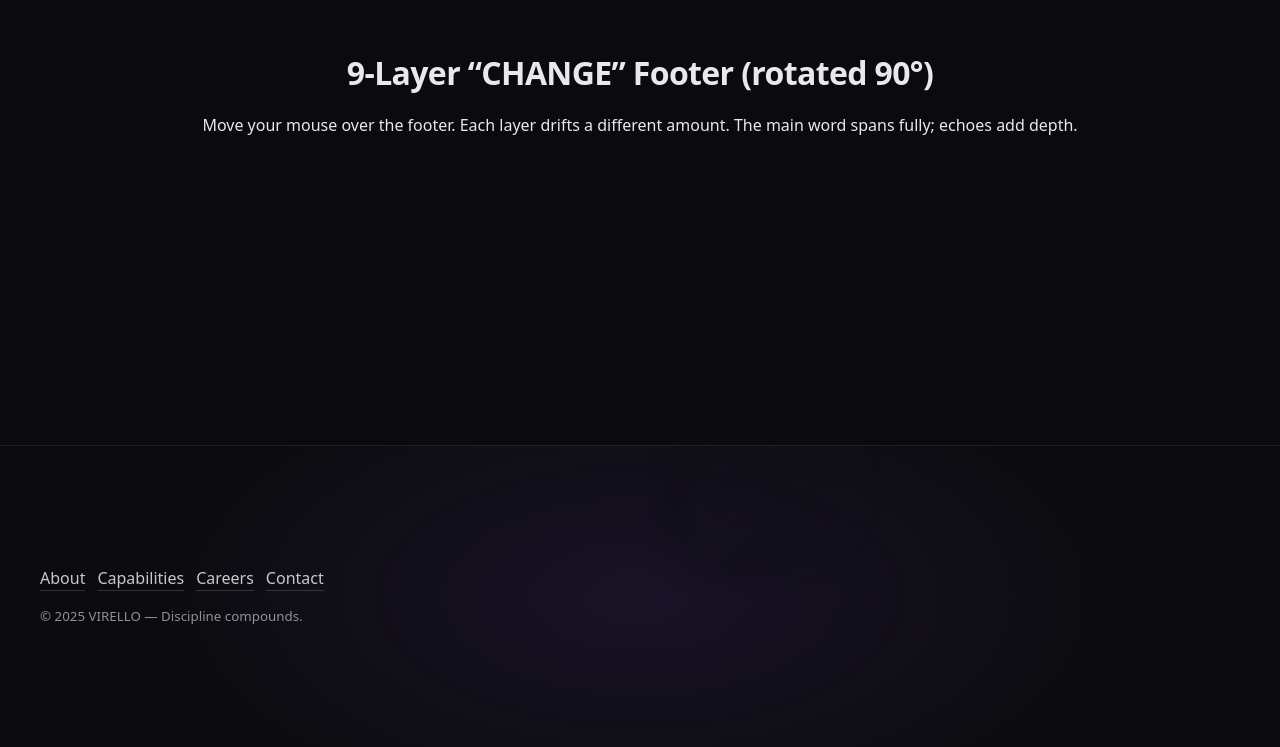
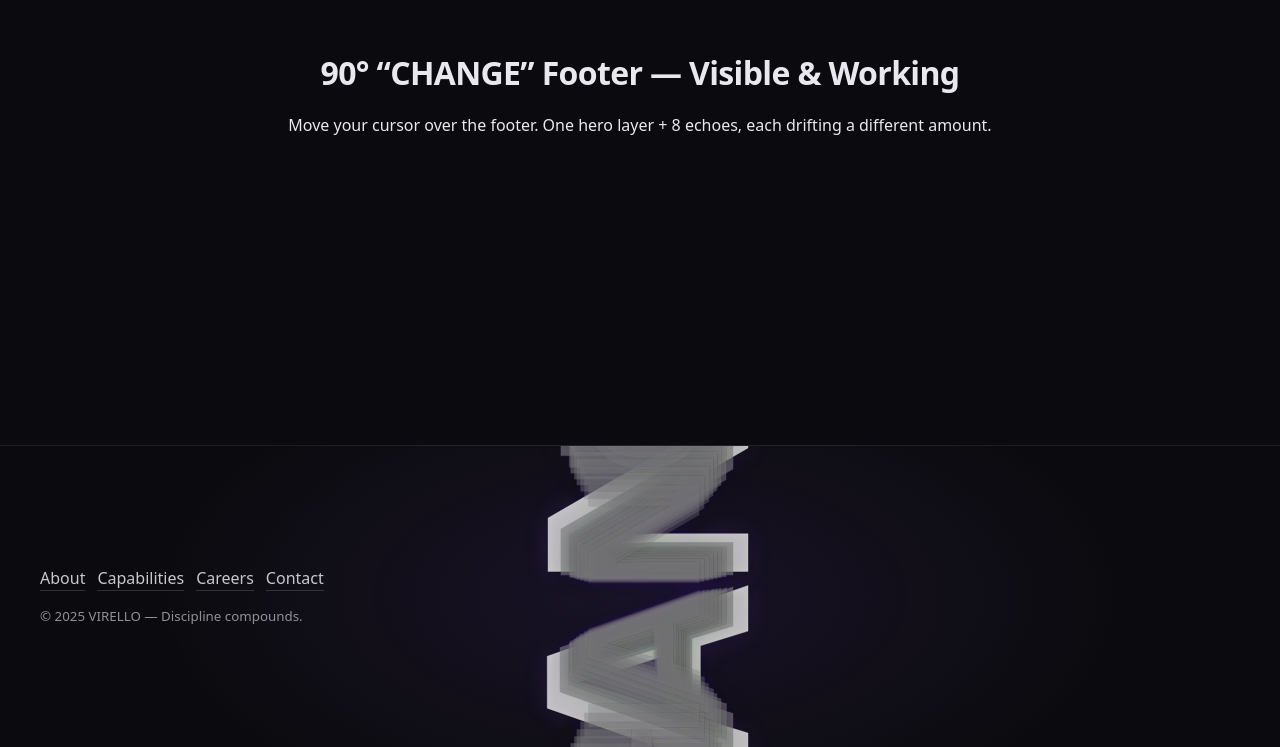
Before and after one commit to iDroza/briceida.com, a plain HTML site: page index.html in a window 1280 px wide. Shown: the part 243-990 px from the top of the page. Drawn offline with Linux system fonts and the light colour scheme.

Commit message:
Update index.html

```diff
--- a/index.html
+++ b/index.html
@@ -3,138 +3,112 @@
 <head>
 <meta charset="utf-8" />
 <meta name="viewport" content="width=device-width, initial-scale=1" />
-<title>Accenture-style Footer: 9× “CHANGE” @ 90° with Parallax</title>
+<title>Accenture-style 90° “CHANGE” Footer (Fixed)</title>
 <style>
   :root{
-    --bg: #0b0b0f;
-    --fg: #e8e8ee;
-    --accent: #9b59ff;
+    --bg:#0b0b0f;
+    --fg:#e8e8ee;
+    --accent:#9b59ff;
   }
 
-  /* Demo scaffold */
   html,body{height:100%;margin:0;background:var(--bg);color:var(--fg);font:16px/1.5 system-ui,-apple-system,"Segoe UI",Roboto,Arial;}
   main{min-height:70vh;display:grid;place-items:center;text-align:center;padding:4rem 1rem;}
   h1{margin:0 0 .5rem;font-weight:800;letter-spacing:-.02em}
 
-  /* Footer container */
   .footer{
-    position:relative;
-    overflow:hidden;
-    isolation:isolate;
+    position:relative;overflow:hidden;isolation:isolate;
     border-top:1px solid rgba(255,255,255,.08);
     padding:clamp(56px,10vw,120px) 0;
     background:
-      radial-gradient(800px 400px at var(--mx,50%) var(--my,50%),
-        rgba(155,89,255,.10), transparent 60%) ,
+      radial-gradient(800px 400px at var(--mx,50%) var(--my,50%), rgba(155,89,255,.10), transparent 60%),
       #0b0b0f;
   }
-
-  .footer-inner{
-    max-width:1200px;margin:0 auto;padding:0 20px;position:relative;z-index:2;
-    display:grid;gap:16px;
-  }
+  .footer-inner{max-width:1200px;margin:0 auto;padding:0 20px;position:relative;z-index:2;display:grid;gap:16px;}
   .footer-links{display:flex;flex-wrap:wrap;gap:12px;opacity:.85}
   .footer-links a{color:var(--fg);text-decoration:none;border-bottom:1px solid rgba(255,255,255,.18)}
   .footer-links a:hover{opacity:1}
 
-  /* MOVING STACK — each row is a “block”, all rotated 90° */
-  .change-stack{
-    position:absolute;inset:0;z-index:1;pointer-events:none;
-    display:block;
-  }
+  /* Cursor-reactive stack */
+  .change-stack{position:absolute;inset:0;z-index:1;pointer-events:none}
 
-  /* shared text look */
   .row{
     position:absolute;left:50%;top:50%;
     transform-origin:center;
+    white-space:nowrap;user-select:none;
     font-weight:900;letter-spacing:-.04em;line-height:.85;
-    white-space:nowrap;user-select:none;
-    mix-blend-mode:difference; /* reads on light/dark */
-    color:transparent;
-    -webkit-text-stroke:1px rgba(255,255,255,.18);
-            text-stroke:1px rgba(255,255,255,.18);
-    text-shadow:0 0 24px rgba(155,89,255,.12), 0 2px 8px rgba(0,0,0,.35);
+    /* Visible fill + subtle stroke so it actually shows up */
+    color:rgba(255,255,255,.85);
+    -webkit-text-stroke:1px rgba(255,255,255,.22);
+            text-stroke:1px rgba(255,255,255,.22);
+    text-shadow:0 0 24px rgba(155,89,255,.16), 0 2px 8px rgba(0,0,0,.35);
+    mix-blend-mode:difference; /* keeps contrast over varied bg */
   }
 
-  /* The “full word” hero layer is bigger and clearer */
-  .row.hero{
-    font-size:clamp(72px, 22vw, 280px);
-    opacity:.35;
-  }
+  .row.hero{font-size:clamp(72px,22vw,280px);opacity:.9}
+  .row.e1{font-size:clamp(60px,19vw,240px);opacity:.35}
+  .row.e2{font-size:clamp(56px,18vw,220px);opacity:.30}
+  .row.e3{font-size:clamp(52px,17vw,210px);opacity:.28}
+  .row.e4{font-size:clamp(48px,16vw,200px);opacity:.26}
+  .row.e5{font-size:clamp(46px,15vw,190px);opacity:.24}
+  .row.e6{font-size:clamp(44px,14vw,180px);opacity:.22}
+  .row.e7{font-size:clamp(42px,13vw,170px);opacity:.20}
+  .row.e8{font-size:clamp(40px,12vw,160px);opacity:.18}
 
-  /* The echoes vary in size/opacity for depth */
-  .row.e1{font-size:clamp(60px, 19vw, 240px);opacity:.20;filter:blur(.2px)}
-  .row.e2{font-size:clamp(56px, 18vw, 220px);opacity:.18;filter:blur(.2px)}
-  .row.e3{font-size:clamp(52px, 17vw, 210px);opacity:.16}
-  .row.e4{font-size:clamp(48px, 16vw, 200px);opacity:.15}
-  .row.e5{font-size:clamp(46px, 15vw, 190px);opacity:.14}
-  .row.e6{font-size:clamp(44px, 14vw, 180px);opacity:.13}
-  .row.e7{font-size:clamp(42px, 13vw, 170px);opacity:.12}
-  .row.e8{font-size:clamp(40px, 12vw, 160px);opacity:.11}
-
-  /* Fake fill sheen via ::before */
+  /* Optional sheen tied to cursor; now additive, not replacing fill */
   .row::before{
     content:attr(data-text);
     position:absolute;inset:0;
-    background:linear-gradient(90deg,#fff,#cfcfcf 35%,#fff 70%);
+    background:linear-gradient(90deg,#fff,#dcdcdc 35%,#fff 70%);
     background-size:200% 100%;
     background-position:var(--gx,50%) 50%;
     -webkit-background-clip:text;background-clip:text;
-    color:transparent;opacity:.18;
+    color:transparent;opacity:.15;pointer-events:none;
   }
 
-  /* Respect reduced motion */
   @media (prefers-reduced-motion: reduce){
     .footer{background:#0b0b0f}
   }
 </style>
 </head>
 <body>
-
 <main>
   <div>
-    <h1>9-Layer “CHANGE” Footer (rotated 90°)</h1>
-    <p>Move your mouse over the footer. Each layer drifts a different amount. The main word spans fully; echoes add depth.</p>
+    <h1>90° “CHANGE” Footer — Visible & Working</h1>
+    <p>Move your cursor over the footer. One hero layer + 8 echoes, each drifting a different amount.</p>
   </div>
 </main>
 
 <footer class="footer" id="footer">
   <div class="footer-inner">
     <div class="footer-links">
-      <a href="#">About</a>
-      <a href="#">Capabilities</a>
-      <a href="#">Careers</a>
-      <a href="#">Contact</a>
+      <a href="#">About</a><a href="#">Capabilities</a><a href="#">Careers</a><a href="#">Contact</a>
     </div>
     <small style="opacity:.6">© <span id="year"></span> VIRELLO — Discipline compounds.</small>
   </div>
 
-  <!-- Cursor-reactive stack -->
+  <!-- The stack: include ACTUAL TEXT so strokes/fill render -->
   <div class="change-stack" aria-hidden="true" id="stack">
-    <!-- One hero + 8 echoes; each data-speed controls parallax amount -->
-    <div class="row hero" data-text="CHANGE" data-speed="0.42"></div>
-    <div class="row e1"   data-text="CHANGE" data-speed="0.35"></div>
-    <div class="row e2"   data-text="CHANGE" data-speed="0.28"></div>
-    <div class="row e3"   data-text="CHANGE" data-speed="0.22"></div>
-    <div class="row e4"   data-text="CHANGE" data-speed="0.17"></div>
-    <div class="row e5"   data-text="CHANGE" data-speed="0.13"></div>
-    <div class="row e6"   data-text="CHANGE" data-speed="0.10"></div>
-    <div class="row e7"   data-text="CHANGE" data-speed="0.07"></div>
-    <div class="row e8"   data-text="CHANGE" data-speed="0.05"></div>
+    <div class="row hero" data-text="CHANGE">CHANGE</div>
+    <div class="row e1"   data-text="CHANGE">CHANGE</div>
+    <div class="row e2"   data-text="CHANGE">CHANGE</div>
+    <div class="row e3"   data-text="CHANGE">CHANGE</div>
+    <div class="row e4"   data-text="CHANGE">CHANGE</div>
+    <div class="row e5"   data-text="CHANGE">CHANGE</div>
+    <div class="row e6"   data-text="CHANGE">CHANGE</div>
+    <div class="row e7"   data-text="CHANGE">CHANGE</div>
+    <div class="row e8"   data-text="CHANGE">CHANGE</div>
   </div>
 </footer>
 
 <script>
 (function(){
   const footer = document.getElementById('footer');
-  const stack  = document.getElementById('stack');
-  const rows   = Array.from(stack.querySelectorAll('.row'));
+  const rows   = Array.from(document.querySelectorAll('.change-stack .row'));
   const yearEl = document.getElementById('year');
   if (yearEl) yearEl.textContent = new Date().getFullYear();
 
-  // Cursor targets (pixels relative to footer)
-  let tx = 0, ty = 0;   // targets
-  let cx = 0, cy = 0;   // current (lerped)
+  // Cursor targets (px in footer space)
+  let tx=0, ty=0, cx=0, cy=0;
   const ease = 0.12;
 
   function onMove(clientX, clientY){
@@ -142,7 +116,6 @@
     tx = clientX - r.left;
     ty = clientY - r.top;
 
-    // spotlight + sheen direction
     const mx = (tx / r.width)  * 100;
     const my = (ty / r.height) * 100;
     footer.style.setProperty('--mx', mx + '%');
@@ -151,49 +124,36 @@
   }
 
   footer.addEventListener('mousemove', e => onMove(e.clientX, e.clientY), {passive:true});
-  footer.addEventListener('touchstart', e => {
-    const t = e.touches[0]; if (t) onMove(t.clientX, t.clientY);
-  }, {passive:true});
-  footer.addEventListener('touchmove', e => {
-    const t = e.touches[0]; if (t) onMove(t.clientX, t.clientY);
-  }, {passive:true});
+  footer.addEventListener('touchstart', e => { const t=e.touches[0]; if(t) onMove(t.clientX,t.clientY); }, {passive:true});
+  footer.addEventListener('touchmove',  e => { const t=e.touches[0]; if(t) onMove(t.clientX,t.clientY); }, {passive:true});
 
-  // Animation loop
   function tick(){
-    // Lerp toward mouse
     cx += (tx - cx) * ease;
     cy += (ty - cy) * ease;
 
     const r = footer.getBoundingClientRect();
-    // Normalize to [-1, 1]
     const nx = (cx / r.width)  * 2 - 1;
     const ny = (cy / r.height) * 2 - 1;
 
-    // Base travel budget in px; tweak to taste
-    const RANGE_X = r.width  * 0.10;  // horizontal drift space
-    const RANGE_Y = r.height * 0.10;  // vertical drift space
+    const RANGE_X = r.width  * 0.10;
+    const RANGE_Y = r.height * 0.10;
+
+    const speeds = [0.42,0.35,0.28,0.22,0.17,0.13,0.10,0.07,0.05];
 
     rows.forEach((el, i) => {
-      const speed = parseFloat(el.dataset.speed) || 0.2;
-
-      /* Rotate the text -90° so “CHANGE” runs vertically,
-         then move ALONG A SINGLE AXIS (horizontal) so it feels like
-         vertical motion after rotation (Accenture vibe at 90°).        */
-      const txPx = nx * RANGE_X * speed;   // parallax amount
-      const tyPx = ny * RANGE_Y * speed * 0.35; // slight secondary drift
-
+      const s = speeds[i] || 0.2;
+      const txPx = nx * RANGE_X * s;
+      const tyPx = ny * RANGE_Y * s * 0.35; // light secondary drift
       el.style.transform =
-        `translate(-50%, -50%) rotate(-90deg) translate(${txPx}px, ${tyPx}px)`;
-      // Note: translate before rotate would rotate motion; we rotate first,
-      // then translate in the rotated space to preserve the “90°” look.
+        `translate(-50%,-50%) rotate(-90deg) translate(${txPx}px, ${tyPx}px)`;
     });
 
     requestAnimationFrame(tick);
   }
 
-  // Initialize at center
+  // Init center
   const r0 = footer.getBoundingClientRect();
-  tx = r0.width * .5; ty = r0.height * .5; cx = tx; cy = ty;
+  tx = r0.width*.5; ty = r0.height*.5; cx=tx; cy=ty;
 
   const prefersReduced = window.matchMedia('(prefers-reduced-motion: reduce)');
   if (!prefersReduced.matches) requestAnimationFrame(tick);
```
